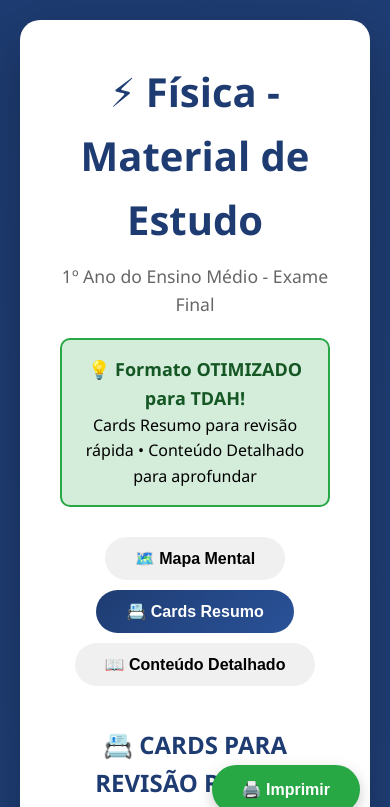
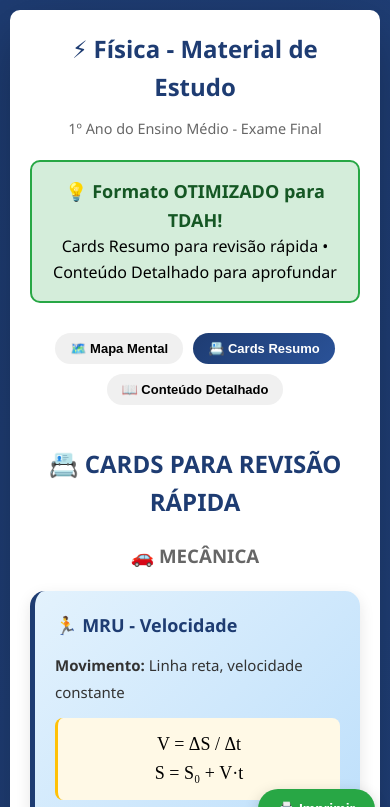
Before and after one commit to jmitsui/mywiki, a plain HTML site: page fisica_estudo.html in a window 390 px wide. Both pictures are taken after a click on the button "📇 Cards Resumo". Shown: the top 807 px of the page. Drawn offline with Linux system fonts and the light colour scheme.

Commit message:
Add files via upload

```diff
--- a/fisica_estudo.html
+++ b/fisica_estudo.html
@@ -401,8 +401,25 @@
         }
 
         @media (max-width: 768px) {
+            body { padding: 10px; }
+            .container { padding: 20px; border-radius: 10px; }
+            h1 { font-size: 2em; }
             .cards-grid { grid-template-columns: 1fr; }
             .nivel-2-container { grid-template-columns: 1fr; }
+            .mapa-container { min-width: 100%; }
+            .tab { padding: 10px 20px; font-size: 14px; }
+            .card { min-height: auto; }
+            .formula { font-size: 18px; }
+            .detalhado-section { padding: 20px; }
+        }
+
+        @media (max-width: 480px) {
+            h1 { font-size: 1.5em; }
+            .subtitle { font-size: 0.9em; }
+            .tab { padding: 8px 15px; font-size: 13px; }
+            .card h3 { font-size: 18px; }
+            .formula { font-size: 16px; }
+            .print-btn { bottom: 15px; right: 15px; padding: 12px 20px; font-size: 14px; }
         }
 
         @media print {
```
Also changed, not shown: biologia_estudo.html (+15 -0 lines), matematica_estudo.html (+17 -0 lines), portugues_estudo.html (+15 -0 lines).
